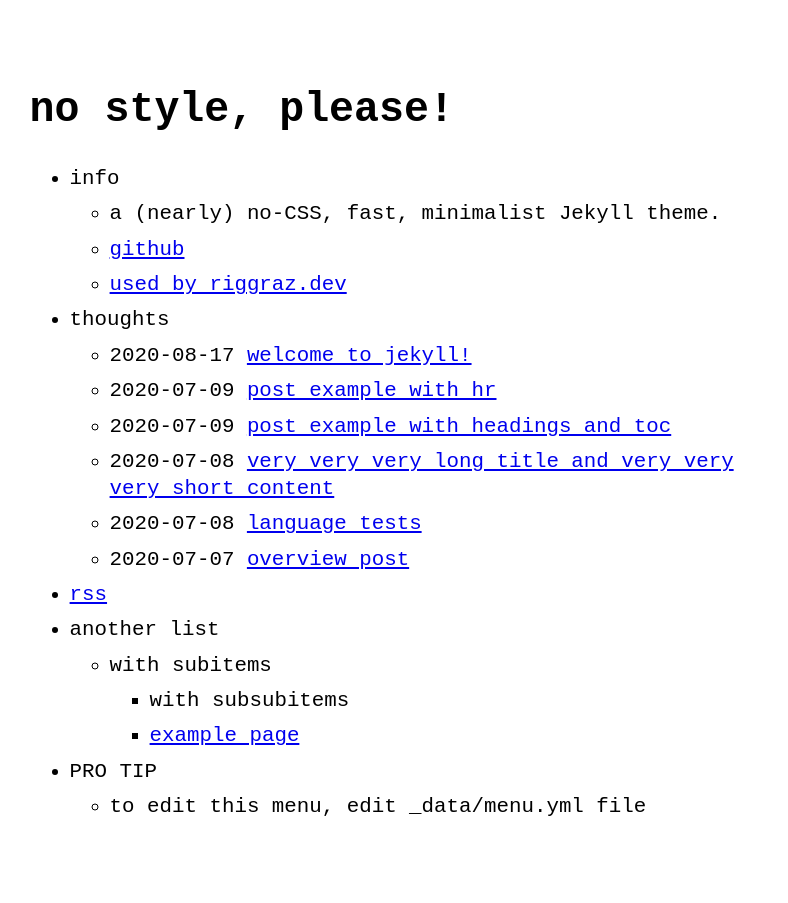
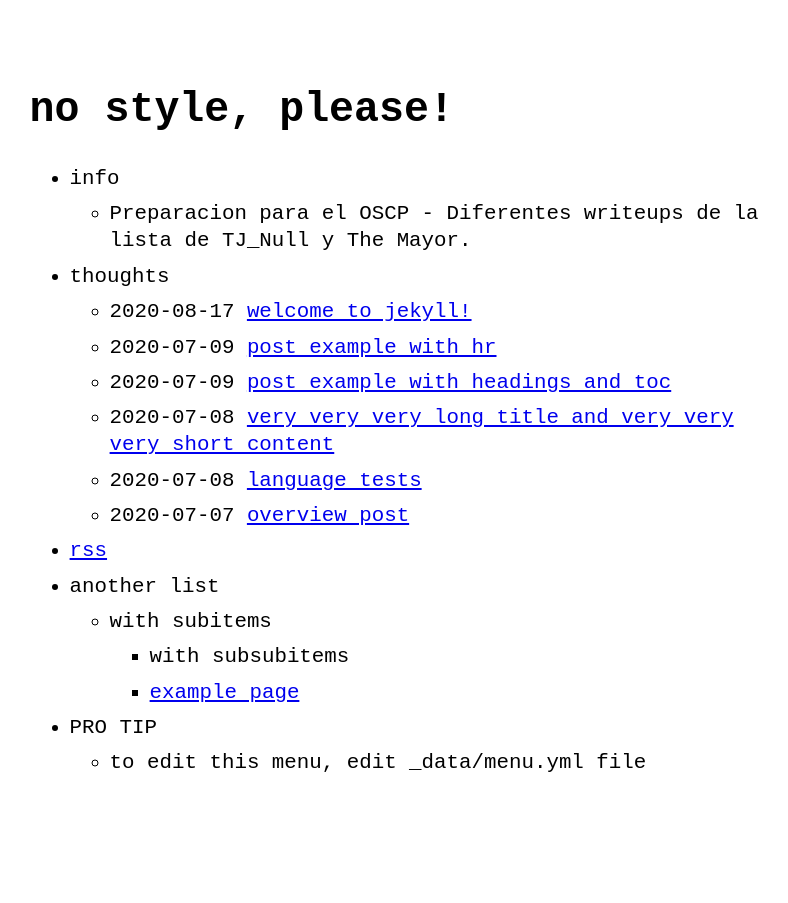
Before and after one commit to petesect18/writeups, a Jekyll site: the page built from index.md, in a window 1280 px wide. Shown: the whole page, without its empty margins (236-1024 px from the left). Built offline with Jekyll 4.4.1, drawn with Linux system fonts in a browser that asks for light colours.

Commit message:
Update menu.yml

```diff
--- a/_data/menu.yml
+++ b/_data/menu.yml
@@ -5,12 +5,9 @@ entries:
   - title: info
     url: false
     entries:
-      - title: a (nearly) no-CSS, fast, minimalist Jekyll theme.
+      - title: Preparacion para el OSCP - Diferentes writeups de la lista de TJ_Null y The Mayor.
         url: false
-      - title: github
-        url: https://github.com/riggraz/no-style-please
-      - title: used by riggraz.dev
-        url: https://riggraz.dev/
+
 
   - title: thoughts
     post_list: true
```
